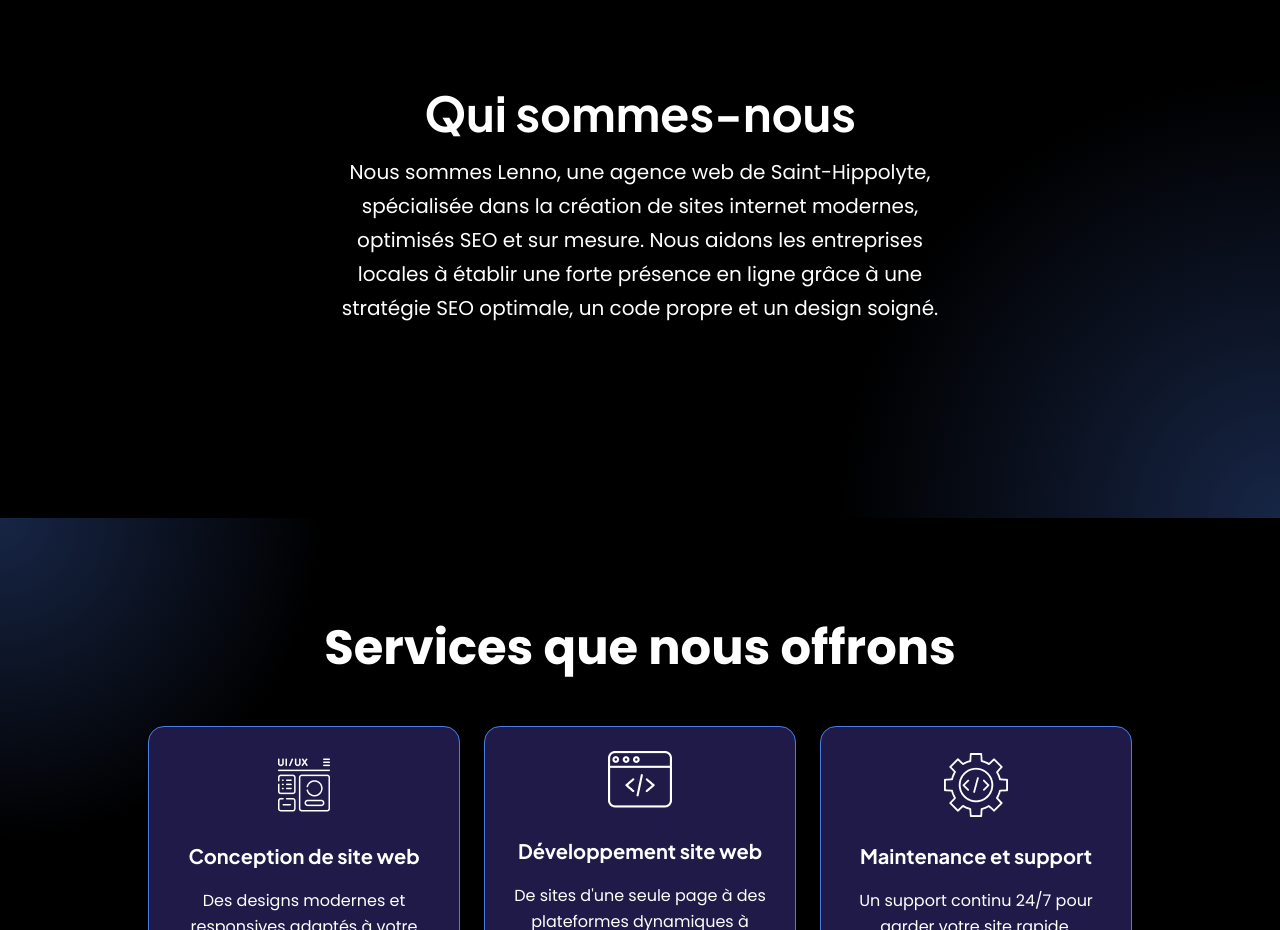
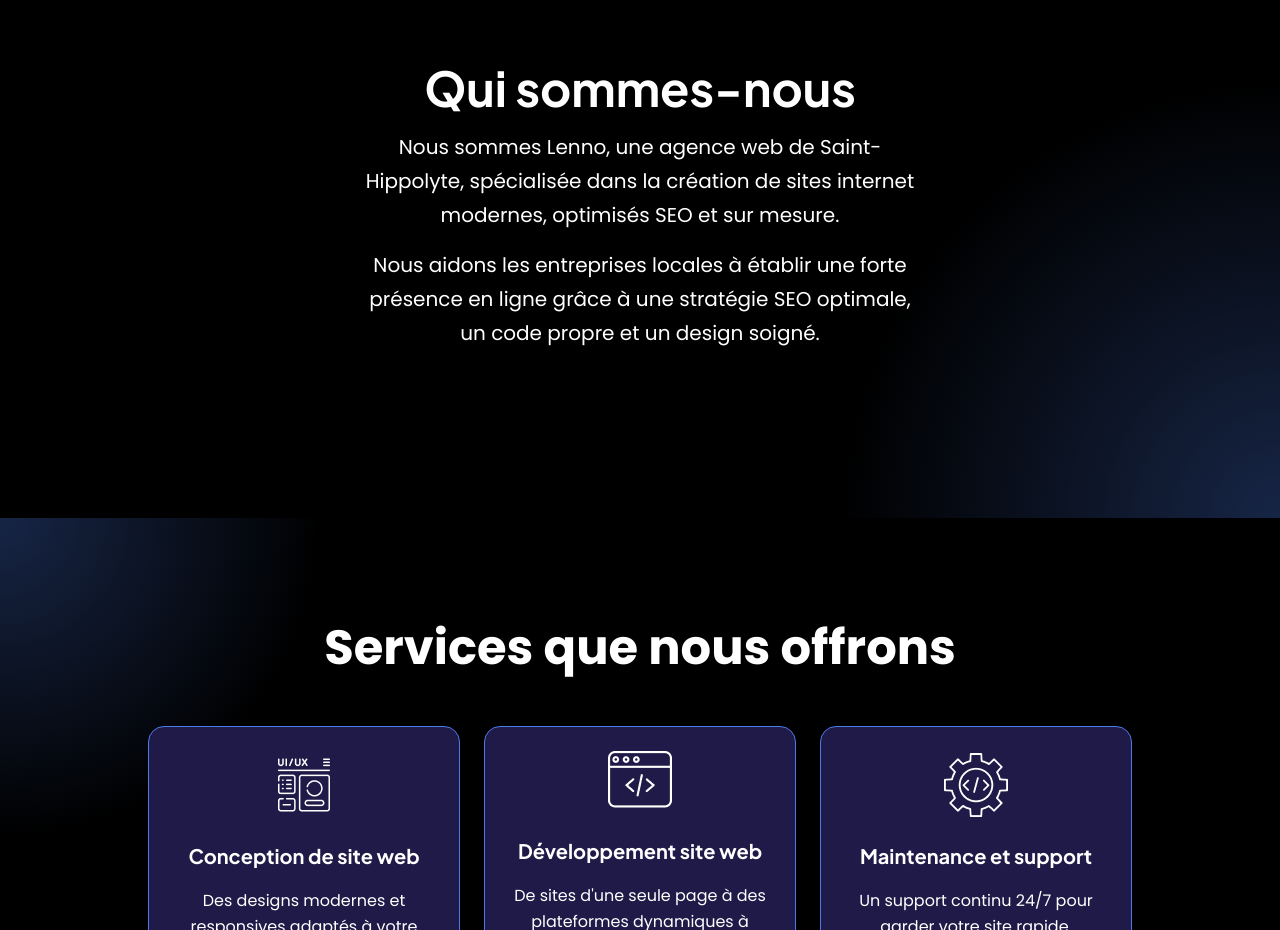
Before and after one commit to drwssap/lenno-website1, a Next.js app: page / in a window 1280 px wide. Shown: the part 1000-1930 px from the top of the page. Built offline with nearby package versions, Linux system fonts and the light colour scheme.

Commit message:
changement about us

```diff
--- a/src/components/aboutUs/AboutUsSection.css
+++ b/src/components/aboutUs/AboutUsSection.css
@@ -48,7 +48,7 @@
 }
 
 .about-title {
-    font-family: 'Plus Jakarta Sans', sans-serif;
+  font-family: "Plus Jakarta Sans", sans-serif;
   font-size: 48px;
   line-height: 60px;
   font-weight: bold;
@@ -57,6 +57,11 @@
 .about-description {
   font-size: 20px;
   line-height: 34px;
+  margin: 0 30px 0 30px;
+}
+
+.first-line {
+  margin-bottom: 16px;
 }
 
 .about-button {
@@ -72,7 +77,7 @@
 }
 
 .about-button:hover {
-    color: #001F3F;
+  color: #001f3f;
   background-color: #fff;
 }
 
@@ -85,7 +90,6 @@
   margin: 0 auto; /* center it horizontally */
   border-top-width: 0;
 }
-
 
 /*Right Section*/
 
@@ -100,7 +104,7 @@
 }
 
 .about-stat-number {
-    font-family: 'Plus Jakarta Sans', sans-serif;
+  font-family: "Plus Jakarta Sans", sans-serif;
   font-size: 60px;
   font-weight: bold;
   color: var(--main-button-color);
--- a/src/components/aboutUs/AboutUsSection.tsx
+++ b/src/components/aboutUs/AboutUsSection.tsx
@@ -69,11 +69,16 @@
         <div className="about-left">
           <h2 className="about-title">Qui sommes-nous</h2>
           <p className="about-description">
-            Nous sommes Lenno, une agence web de Saint-Hippolyte, spécialisée
-            dans la création de sites internet modernes, optimisés SEO et sur
-            mesure. Nous aidons les entreprises locales à établir une forte
-            présence en ligne grâce à une stratégie SEO optimale, un code propre
-            et un design soigné.
+            <div className="first-line">
+              Nous sommes Lenno, une agence web de Saint-Hippolyte, spécialisée
+              dans la création de sites internet modernes, optimisés SEO et sur
+              mesure.
+            </div>
+            <div>
+              Nous aidons les entreprises locales à établir une forte présence
+              en ligne grâce à une stratégie SEO optimale, un code propre et un
+              design soigné.
+            </div>
           </p>
 
           {/* <a href="#" className="about-button">
```
Lines whose indentation alone changed are shown as unchanged.
